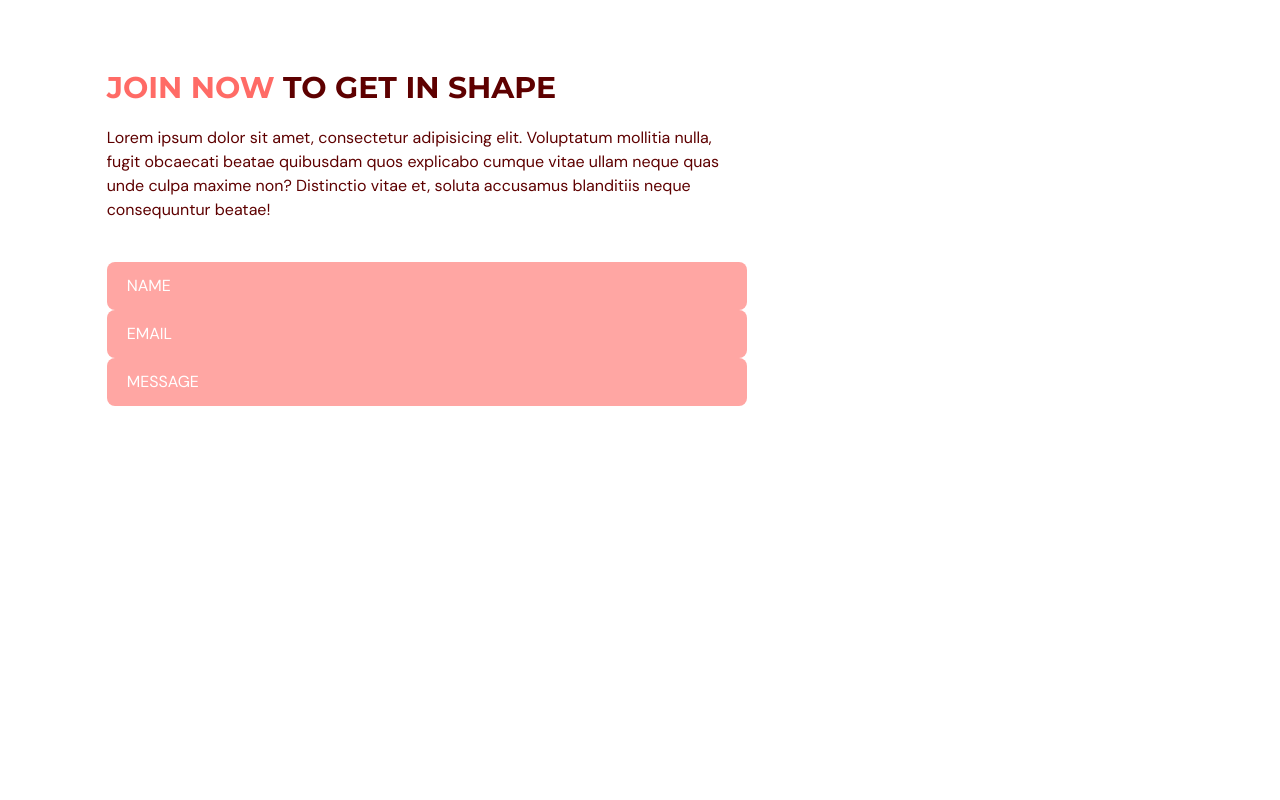
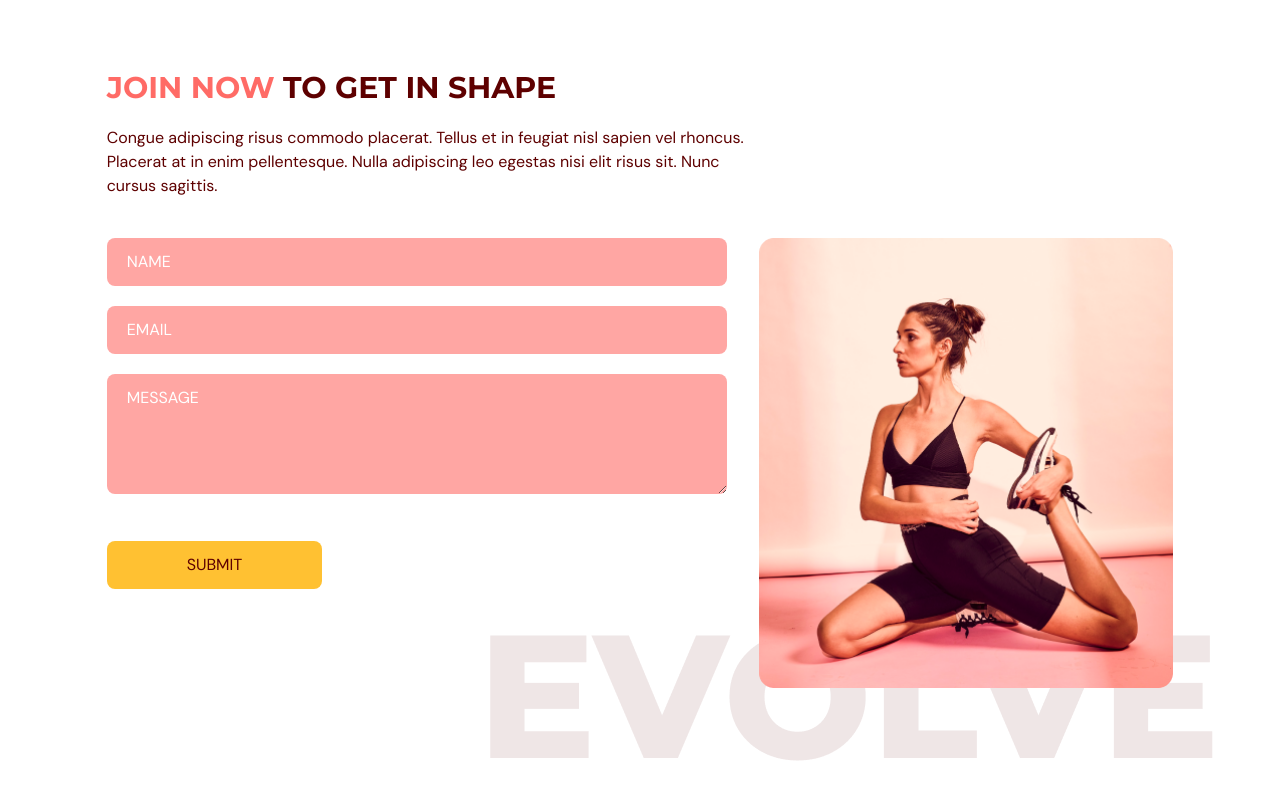
Before and after one commit to stefanljusic10/EvoGym, a React (Vite) app: page / in a window 1280 px wide. Shown: the part 2155-2955 px from the top of the page. Before the commit the page ends 2689 px from the top, so only its background shows below. Built offline with nearby package versions, Linux system fonts and the light colour scheme.

Commit message:
contact us form

```diff
--- a/src/components/contactUs/index.tsx
+++ b/src/components/contactUs/index.tsx
@@ -11,7 +11,7 @@
 
 const index = ({ setSelectedPage }: Props) => {
   const inputStyles =
-    "w-full rounded-lg bg-primary-300 px-5 py-3 placeholder-white";
+    "mb-5 w-full rounded-lg bg-primary-300 px-5 py-3 placeholder-white";
 
   const {
     register,
@@ -30,6 +30,7 @@
       <motion.div
         onViewportEnter={() => setSelectedPage(SelectedPage.ContactUs)}
       >
+        {/* HEADER */}
         <motion.div
           className="md:w-3/5"
           initial="hidden"
@@ -39,16 +40,16 @@
           variants={headlineVariant}
         >
           <HeaderText>
-            <span className="text-primary-500">JOIN NOW </span>
-            TO GET IN SHAPE
+            <span className="text-primary-500">JOIN NOW</span> TO GET IN SHAPE
           </HeaderText>
           <p className="my-5">
-            Lorem ipsum dolor sit amet, consectetur adipisicing elit. Voluptatum
-            mollitia nulla, fugit obcaecati beatae quibusdam quos explicabo
-            cumque vitae ullam neque quas unde culpa maxime non? Distinctio
-            vitae et, soluta accusamus blanditiis neque consequuntur beatae!
+            Congue adipiscing risus commodo placerat. Tellus et in feugiat nisl
+            sapien vel rhoncus. Placerat at in enim pellentesque. Nulla
+            adipiscing leo egestas nisi elit risus sit. Nunc cursus sagittis.
           </p>
         </motion.div>
+
+        {/* FORM AND IMAGE */}
         <div className="mt-10 justify-between gap-8 md:flex">
           <motion.div
             className="mt-10 basis-3/5 md:mt-0"
@@ -61,7 +62,7 @@
             <form
               target="_blank"
               onSubmit={(e) => submitForm(e)}
-              action="https://formsubmit.co/stefan.e4e5@email.com"
+              action="https://formsubmit.co/b5d3940226a4e1779406608be01db181"
               method="POST"
             >
               <input
@@ -72,53 +73,75 @@
                   required: true,
                   maxLength: 100,
                 })}
-              >
+              />
               {errors.name && (
                 <p className="mt-1 text-primary-500">
-                    {errors.name.type === "required" &&
-                      "This field is required."}
+                  {errors.name.type === "required" && "This field is required."}
                   {errors.name.type === "maxLength" &&
-                      "Max length is 100 characters."}
+                    "Max length is 100 char."}
                 </p>
               )}
-              </input>
+
               <input
                 className={inputStyles}
                 type="text"
                 placeholder="EMAIL"
                 {...register("email", {
                   required: true,
-                  pattern: /^[A-Z0-9._%+-]+@[A-Z0-9.-]+\.[A-Z]{2,}$/i
+                  pattern: /^[A-Z0-9._%+-]+@[A-Z0-9.-]+\.[A-Z]{2,}$/i,
                 })}
-              >
+              />
               {errors.email && (
                 <p className="mt-1 text-primary-500">
                   {errors.email.type === "required" &&
                     "This field is required."}
-                    {errors.email.type === "pattern" &&
-                      "Invalid email address."}
+                  {errors.email.type === "pattern" && "Invalid email address."}
                 </p>
               )}
-              </input>
-              <input
+
+              <textarea
                 className={inputStyles}
-                type="text"
                 placeholder="MESSAGE"
+                rows={4}
+                cols={50}
                 {...register("message", {
                   required: true,
                   maxLength: 2000,
                 })}
-              >
+              />
               {errors.message && (
                 <p className="mt-1 text-primary-500">
                   {errors.message.type === "required" &&
                     "This field is required."}
                   {errors.message.type === "maxLength" &&
-                      "Max length is 2000 characters."}
+                    "Max length is 2000 char."}
                 </p>
               )}
-              </input>
+
+              <button
+                type="submit"
+                className="mt-5 rounded-lg bg-secondary-500 px-20 py-3 transition duration-500 hover:text-white"
+              >
+                SUBMIT
+              </button>
             </form>
+          </motion.div>
+
+          <motion.div
+            className="relative mt-16 basis-2/5 md:mt-0"
+            initial="hidden"
+            whileInView="visible"
+            viewport={{ once: true, amount: 0.5 }}
+            transition={{ delay: 0.2, duration: 0.5 }}
+            variants={headlineInverseVariant}
+          >
+            <div className="w-full before:absolute before:-bottom-20 before:-right-10 before:z-[-1] md:before:content-evolvetext">
+              <img
+                className="w-full"
+                alt="contact-us-page-graphic"
+                src={ContactUsPageGraphic}
+              />
+            </div>
           </motion.div>
         </div>
       </motion.div>
--- a/src/components/ourClasses/index.tsx
+++ b/src/components/ourClasses/index.tsx
@@ -1,5 +1,4 @@
 import { SelectedPage } from "@/shared/types";
-import React from "react";
 import image1 from "@/assets/image1.png";
 import image2 from "@/assets/image2.png";
 import image3 from "@/assets/image3.png";
```
Lines whose indentation alone changed are shown as unchanged.
